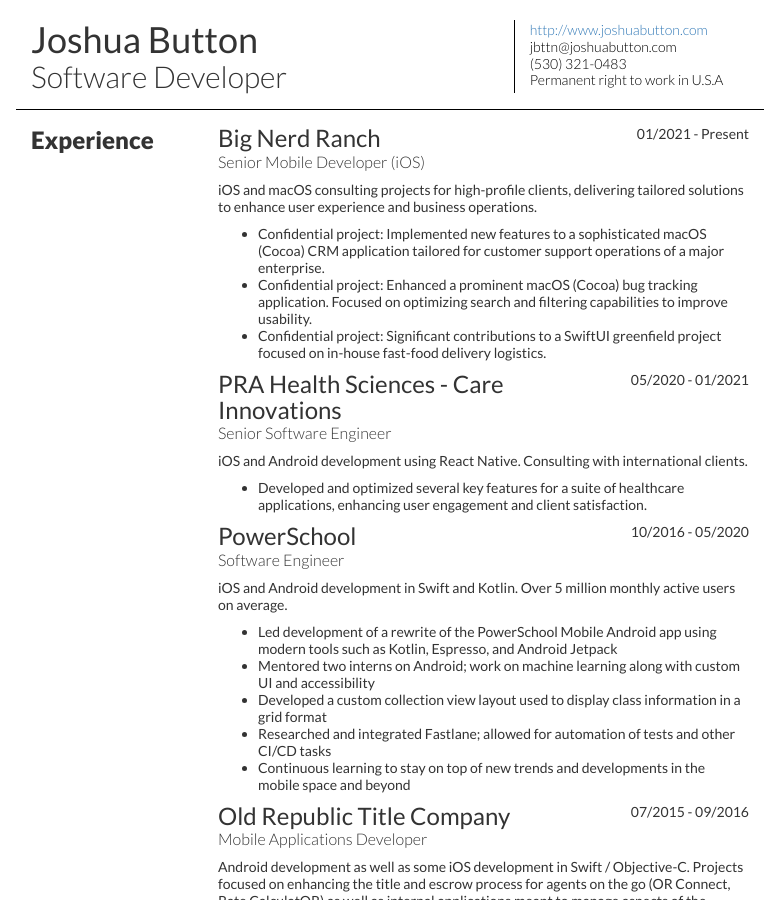
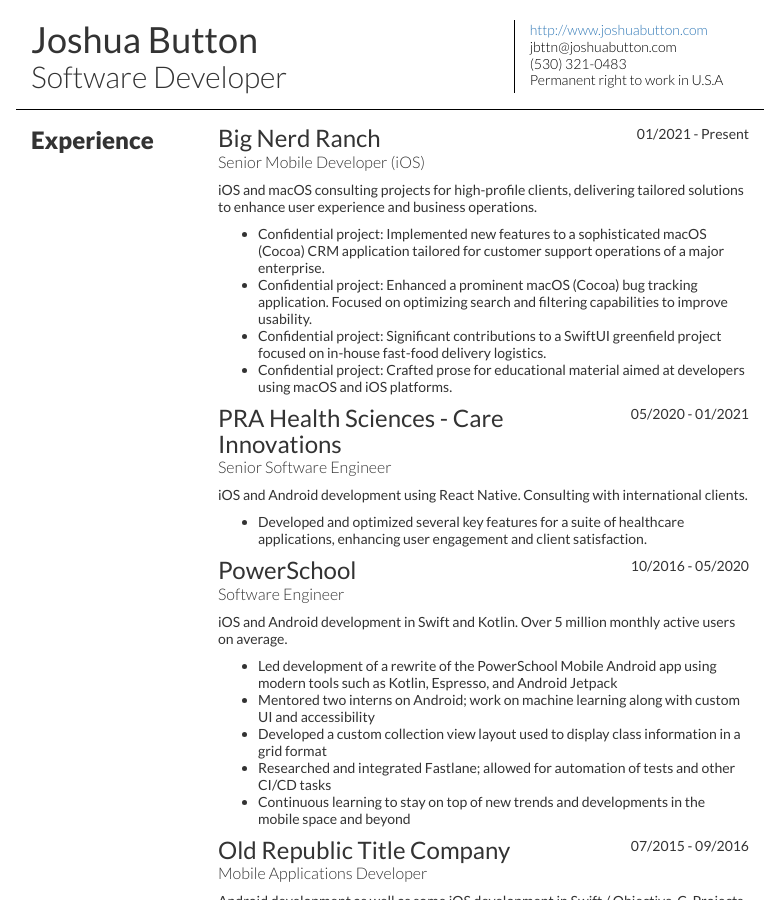
Before and after one commit to jbttn/jbttn.github.io, a Jekyll site: the page resume/index.html, which Jekyll copies as it is, in a window 1280 px wide and 900 px high. Shown: the whole window, without its empty margins (250-1030 px from the left). Built offline with Jekyll 4.4.1, drawn with Linux system fonts in a browser that asks for light colours; nearby versions of some CDN libraries.

Commit message:
Resume update

```diff
--- a/resume/index.html
+++ b/resume/index.html
@@ -127,6 +127,7 @@
 						<li>Confidential project: Implemented new features to a sophisticated macOS (Cocoa) CRM application tailored for customer support operations of a major enterprise.</li>
 						<li>Confidential project: Enhanced a prominent macOS (Cocoa) bug tracking application.  Focused on optimizing search and filtering capabilities to improve usability.</li>
 						<li>Confidential project: Significant contributions to a SwiftUI greenfield project focused on in-house fast-food delivery logistics.</li>
+						<li>Confidential project: Crafted prose for educational material aimed at developers using macOS and iOS platforms.</li>
 					</ul>
 				</div>
 				<div class="item">
@@ -340,10 +342,12 @@
 						</div>
 					</header>
 					<ul class="list-inline tags">
+						<li>C#</li>
 						<li>Figma</li>
 						<li>Git</li>
 						<li>Github</li>
 						<li>Gitlab</li>
+						<li>Golang</li>
 						<li>Google Analytics</li>
 						<li>Jenkins</li>
 						<li>JIRA</li>
```
Also changed, not shown: other parts of resume/index.html (+1 -0 lines), resume/resume.json (+4 -3 lines).
